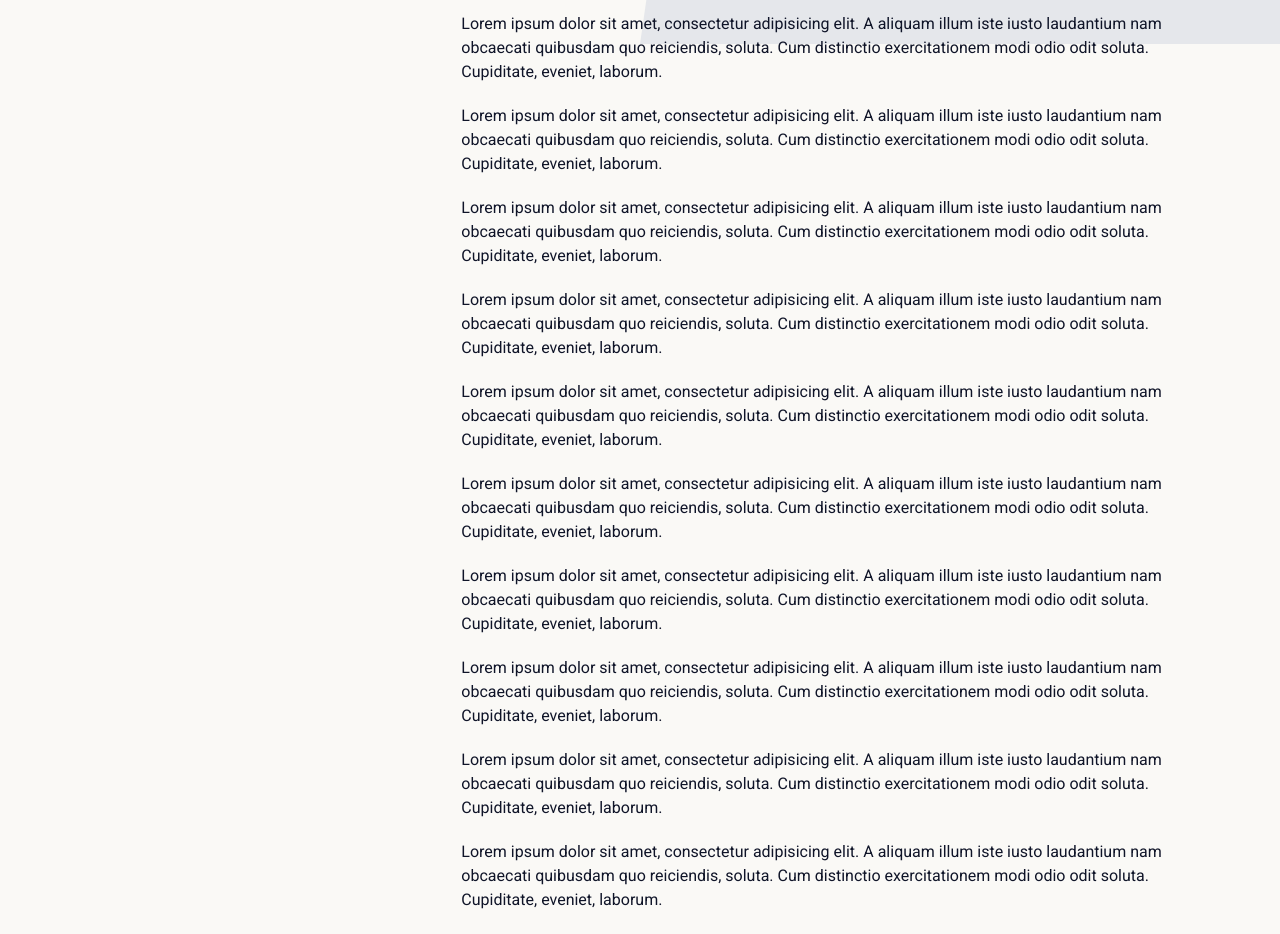
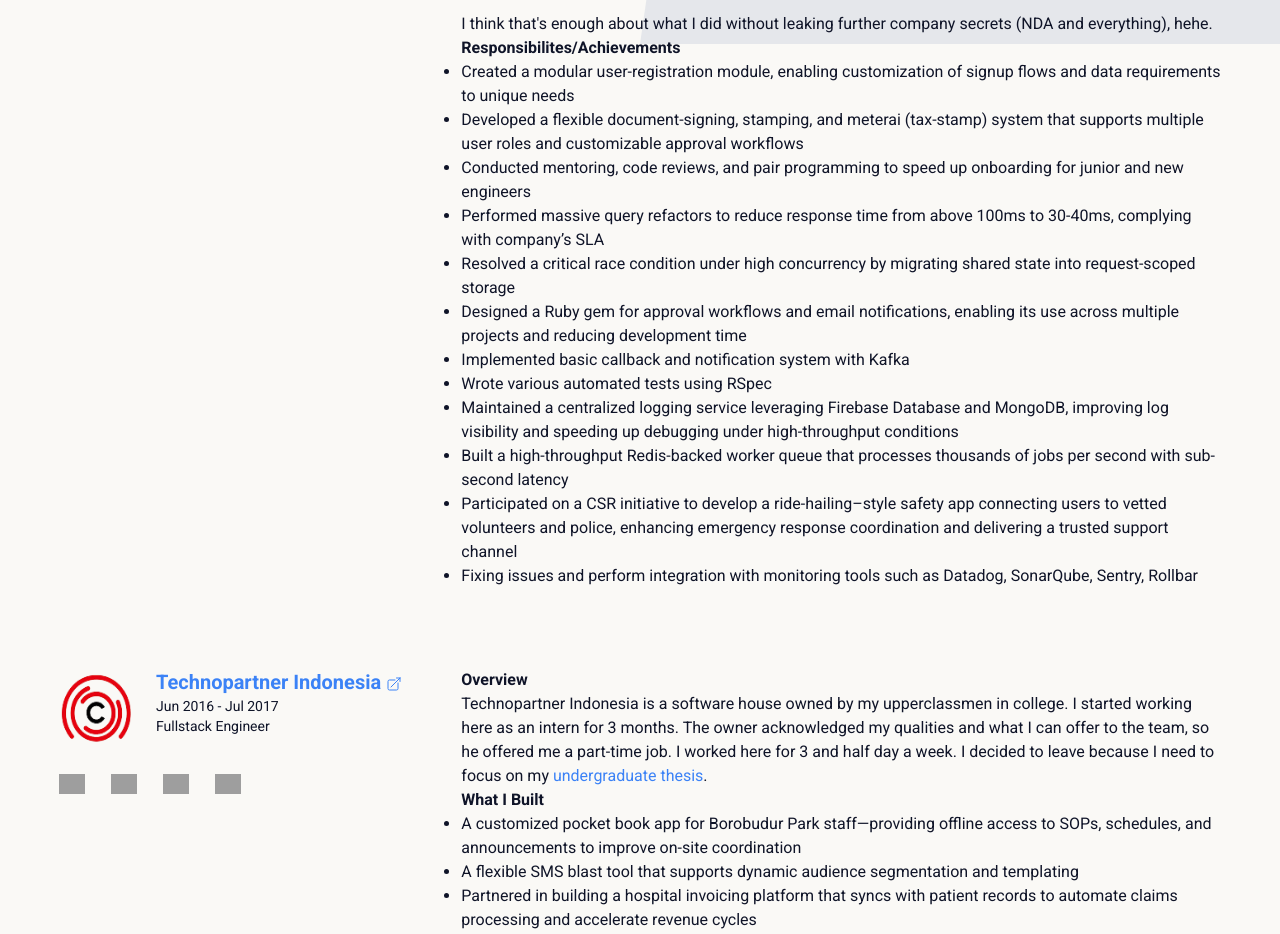
Before and after one commit to puntodamar/personal-website, a Nuxt app: page /experience in a window 1280 px wide. Shown: the part 756-1690 px from the top of the page. Built offline with nearby package versions, Linux system fonts and the light colour scheme; grey boxes are pictures that could not be loaded.

Commit message:
add: experience

```diff
--- a/app/app.config.ts
+++ b/app/app.config.ts
@@ -25,7 +25,10 @@ export default defineAppConfig({
             technopartner: "/technopartner.png",
             laravel: "https://upload.wikimedia.org/wikipedia/commons/9/9a/Laravel.svg",
             jquery: "https://icon.icepanel.io/Technology/svg/jQuery.svg",
-            mysql: "https://upload.wikimedia.org/wikipedia/commons/archive/5/51/20220908220043%21Mysql.svg"
+            mysql: "https://upload.wikimedia.org/wikipedia/commons/archive/5/51/20220908220043%21Mysql.svg",
+            bootstrap: "https://upload.wikimedia.org/wikipedia/commons/thumb/b/b2/Bootstrap_logo.svg/330px-Bootstrap_logo.svg.png",
+            github: "https://github.githubassets.com/assets/GitHub-Mark-ea2971cee799.png",
+            linkedin: "https://upload.wikimedia.org/wikipedia/commons/8/81/LinkedIn_icon.svg"
 
         }
     }
--- a/app/components/Hero.vue
+++ b/app/components/Hero.vue
@@ -25,18 +25,8 @@
 
 
           <div class="grid grid-cols-7 gap-5 mt-20 justify-center place-items-center md:place-items-start">
-
-            <!--                <img class="size-7" src="https://upload.wikimedia.org/wikipedia/commons/thumb/2/27/PHP-logo.svg/330px-PHP-logo.svg.png" alt="php">-->
-            <image-hover text="Golang" :src="appConfig.site.logo.golang"/>
-            <image-hover text="Nuxt" :src="appConfig.site.logo.nuxt"/>
-            <image-hover text="Tailwind CSS" :src="appConfig.site.logo.tailwind"/>
-            <image-hover text="Vue.js" :src="appConfig.site.logo.vue"/>
-            <image-hover text="Ruby on Rails" :src="appConfig.site.logo.rails"/>
-            <image-hover text="Typescript" :src="appConfig.site.logo.typescript"/>
-            <image-hover text="React.js" :src="appConfig.site.logo.react"/>
-
-            <!--                <img class="size-7" src="https://upload.wikimedia.org/wikipedia/commons/thumb/7/73/Ruby_logo.svg/198px-Ruby_logo.svg.png" alt="ruby">-->
-
+            <a href="https://github.com/puntodamar" target="_blank" class="border-white rounded-full"> <image-hover text="Github" :src="appConfig.site.logo.github"/></a>
+            <a href="https://www.linkedin.com/in/punto-damar-p-6b11b0107/" target="_blank"><image-hover text="Linkedin" :src="appConfig.site.logo.linkedin"/></a>
           </div>
         </div>
       </div>
--- a/app/pages/experience.vue
+++ b/app/pages/experience.vue
@@ -19,7 +19,7 @@
             <div class="flex flex-col items-center gap-y-3 md:flex-row md:items-start md:gap-x-5 w-full">
               <img :src="c.logo" class="size-20 hidden lg:block" />
               <div class="w-full md:w-auto">
-                <h2 class="font-semibold text-xl text-accent">
+                <h2 class="font-bold text-xl text-accent">
                   <a :href="c.href" target="_blank">
                     {{ c.name }} <ArrowTopRightOnSquareIcon class="size-4 inline" />
                   </a>
@@ -28,7 +28,6 @@
                 <h4 class="text-app text-sm">{{ c.role }}</h4>
               </div>
             </div>
-
             <!-- tech stack -->
             <div v-if="c.techStacks?.length" class="mt-8 md:mt-0 flex flex-wrap gap-5 justify-center md:justify-start max-w-full">
               <image-hover
@@ -41,14 +40,8 @@
           </div>
         </aside>
 
-        <article class="min-w-0 md:col-span-8">
-          <p
-              v-for="i in 20"
-              :key="i"
-              class="mt-5 text-text text-center md:text-left text-pretty whitespace-normal break-words [hyphens:auto]"
-          >
-            {{ c.description }}
-          </p>
+        <article class="min-w-0 md:col-span-8" v-html="c.description">
+
         </article>
       </div>
     </section>
@@ -79,7 +72,50 @@ const companies = [
     href: "https://privy.id/",
     yearsOfEmployment: "Mar 2018 - Jun 2025",
     role: "Backend Engineer",
-    description: "Lorem ipsum dolor sit amet, consectetur adipisicing elit. A aliquam illum iste iusto laudantium nam obcaecati quibusdam quo reiciendis, soluta. Cum distinctio exercitationem modi odio odit soluta. Cupiditate, eveniet, laborum.",
+    description: "          <h5 class=\"text-heading font-bold\">Overview</h5>\n" +
+        "          <div class=\"text-text text-pretty\">\n" +
+        "            <p>\n" +
+        "              In my early years, I was working on standalone projects for clients who wanted to integrate Privy's digital signature solutions but do not have the manpower to do it.\n" +
+        "              As a backend, I built the APIs for both front end or mobile app. Most of our works was for credit card applications such as Mandiri, CIMB, and BNI.\n" +
+        "              My responsibilites are often related to dashboard and user registration. The general flow is: a customer will select their preffered card and fill in their personal info.\n" +
+        "              Then, I use our internal registration API and generate a PDF containing the paperwork -- where the user will automatically sign it.\n" +
+        "            </p>\n" +
+        "\n" +
+        "            <br/>\n" +
+        "            <p>\n" +
+        "              We also created an event ticketing system for <a href=\"https://www.cimbniaga.co.id/id/personal/kartu-kredit/promo/cathay-pacific-travel-fair\" class=\"text-accent\" target=\"_blank\">CIMB Cathay Pacific Travel Fair</a>\n" +
+        "              where customers can book discounted plane tickets with their credit card. Depending on the card, they can either use temporary limit increase, travel points, payment cashback, or receive coupons.\n" +
+        "            </p>\n" +
+        "\n" +
+        "            <br/>\n" +
+        "            <p>\n" +
+        "              After around 2 years, the company feel that it's ineffective to have dedicated manpower to handle each and every client applications.\n" +
+        "              So, we formed a team aiming to  reduce both the manpower needed and the development time from at least 2-3 months in no time at all.\n" +
+        "              The team and I made a templating application. A customizable, premade application that will cater every clients' user registration and document signing requirements.\n" +
+        "              Thanks to the effort of the middleware team, I believe it grew to become one of the company's biggest revenue generating application.\n" +
+        "              It managed to handle hundreds of clients with throughput as high as <span class=\"underline\">1000 RPM</span> per client.\n" +
+        "            </p>\n" +
+        "\n" +
+        "            <br/>\n" +
+        "            <p>I think that's enough about what I did without leaking further company secrets (NDA and everything), hehe.</p>\n" +
+        "          </div>\n" +
+        "\n" +
+        "\n" +
+        "          <h5 class=\"font-bold text-heading mt-10\">Responsibilites/Achievements</h5>\n" +
+        "          <ul class=\"list-disc gap-3 text-text\">\n" +
+        "            <li>Created a modular user-registration module, enabling customization of signup flows and data requirements to unique needs</li>\n" +
+        "            <li>Developed a flexible document-signing, stamping, and meterai (tax-stamp) system that supports multiple user roles and customizable approval workflows</li>\n" +
+        "            <li>Conducted mentoring, code reviews, and pair programming to speed up onboarding for junior and new engineers</li>\n" +
+        "            <li>Performed massive query refactors to reduce response time from above 100ms to 30-40ms, complying with company’s SLA</li>\n" +
+        "            <li>Resolved a critical race condition under high concurrency by migrating shared state into request-scoped storage</li>\n" +
+        "            <li>Designed a Ruby gem for approval workflows and email notifications, enabling its use across multiple projects and reducing development time</li>\n" +
+        "            <li>Implemented basic callback and notification system with Kafka</li>\n" +
+        "            <li>Wrote various automated tests using RSpec</li>\n" +
+        "            <li>Maintained a centralized logging service leveraging Firebase Database and MongoDB, improving log visibility and speeding up debugging under high-throughput conditions</li>\n" +
+        "            <li>Built a high-throughput Redis-backed worker queue that processes thousands of jobs per second with sub-second latency</li>\n" +
+        "            <li>Participated on a CSR initiative to develop a ride-hailing–style safety app connecting users to vetted volunteers and police, enhancing emergency response coordination and delivering a trusted support channel</li>\n" +
+        "            <li>Fixing issues and perform integration with monitoring tools such as Datadog, SonarQube, Sentry, Rollbar</li>\n" +
+        "          </ul>",
     techStacks: [
       { text: "Golang", logo: appConfig.site.logo.golang },
       { text: "Ruby on Rails", logo: appConfig.site.logo.rails },
@@ -95,7 +131,6 @@ const companies = [
       {text: "Apache Kafka", logo: appConfig.site.logo.kafka},
       {text: "Docker", logo: appConfig.site.logo.docker},
       {text: "Jenkins", logo: appConfig.site.logo.jenkins}
-
     ]
   },
   {
@@ -104,11 +139,24 @@ const companies = [
     href: "https://technopartner.id/",
     yearsOfEmployment: "Jun 2016 - Jul 2017",
     role: "Fullstack Engineer",
-    description: "Lorem ipsum dolor sit amet, consectetur adipisicing elit. A aliquam illum iste iusto laudantium nam obcaecati quibusdam quo reiciendis, soluta. Cum distinctio exercitationem modi odio odit soluta. Cupiditate, eveniet, laborum.",
+    description: "          <h5 class=\"font-bold text-heading font\">Overview</h5>\n" +
+        "          <p class=\"text-text\">\n" +
+        "            Technopartner Indonesia is a software house owned by my upperclassmen in college.\n" +
+        "            I started working here as an intern for 3 months. The owner acknowledged my qualities and what I can offer to the team, so he offered me a part-time job.\n" +
+        "            I worked here for 3 and half day a week. I decided to leave because I need to focus on my <a href=\"https://repository.ukdw.ac.id/373/\" class=\"text-accent\" target=\"_blank\">undergraduate thesis</a>.\n" +
+        "          </p>\n" +
+        "          <h5 class=\"font-bold text-heading mt-10\">What I Built</h5>\n" +
+        "          <ul class=\"list-disc text-text\">\n" +
+        "            <li>A customized pocket book app for Borobudur Park staff—providing offline access to SOPs, schedules, and announcements to improve on-site coordination</li>\n" +
+        "            <li>A flexible SMS blast tool that supports dynamic audience segmentation and templating</li>\n" +
+        "            <li>Partnered in building a hospital invoicing platform that syncs with patient records to automate claims processing and accelerate revenue cycles</li>\n" +
+        "            <li>Initiated one of the core products of <a href=\"https://slidemoment.id/\" class=\"text-accent\">SlideMoment.id</a>, an app that scrapes Instagram posts by hashtag in real time, aggregates user-generated photos, and renders them in a live slideshow—enhancing guest engagement at weddings, birthdays and corporate events</li>\n" +
+        "          </ul>",
     techStacks: [
       {text: "Laravel", logo: appConfig.site.logo.laravel},
       {text: "jQuery", logo: appConfig.site.logo.jquery},
       {text: "MySQL", logo: appConfig.site.logo.mysql},
+      {text: "Bootstrap", logo: appConfig.site.logo.bootstrap},
     ]
   }
 ]
```
